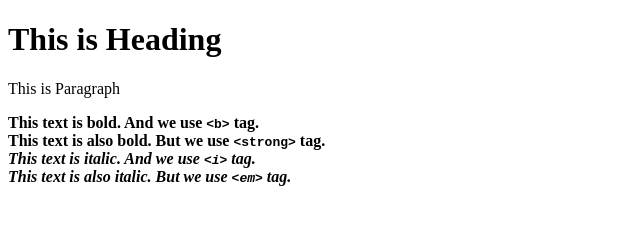
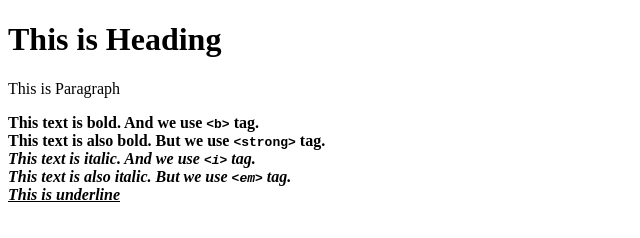
Before and after one commit to TheNaxmul/Test-Git-Repo, a plain HTML site: page index.html in a window 1280 px wide. Shown: the whole page, without its empty margins (0-640 px from the left). Drawn offline with Linux system fonts and the light colour scheme.

Commit message:
add u tag

```diff
--- a/index.html
+++ b/index.html
@@ -8,6 +8,7 @@
   <strong> This text is also bold. But we use <code>&lt;strong&gt;</code> tag. <strong><br>
   <i> This text is italic. And we use <code>&lt;i&gt;</code> tag.</i> <br>
   <em> This text is also italic. But we use <code>&lt;em&gt;</code> tag. <em><br>
+  <u>This is underline</u>
   </body>
 
 </html>
```
